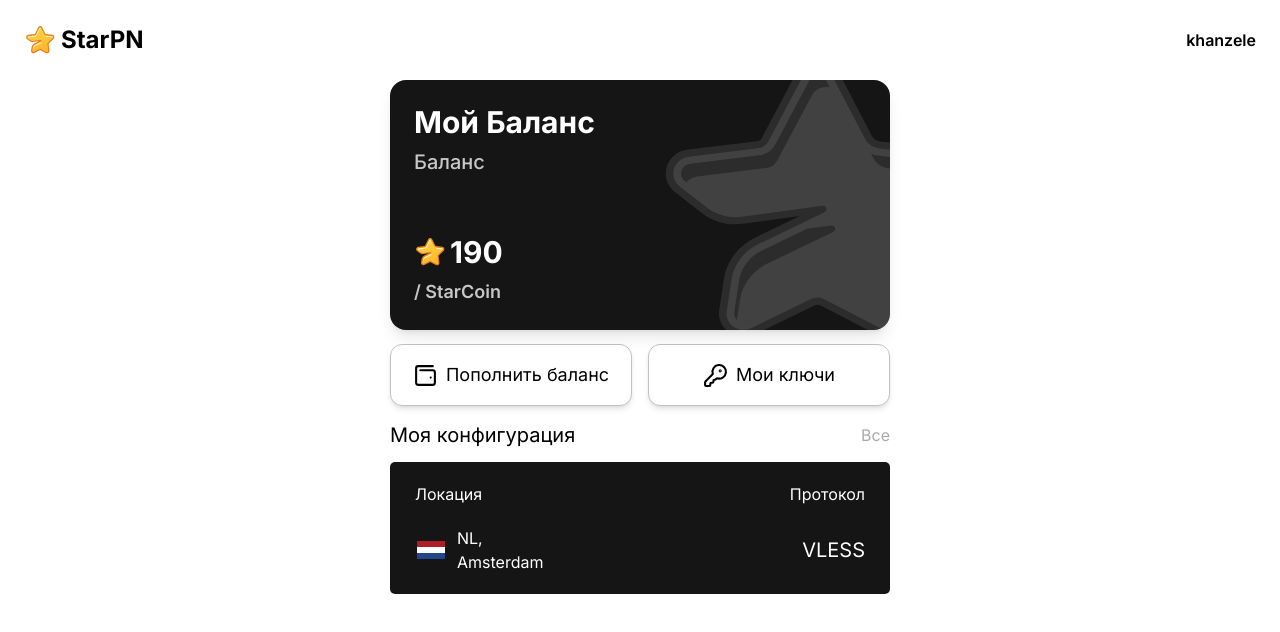
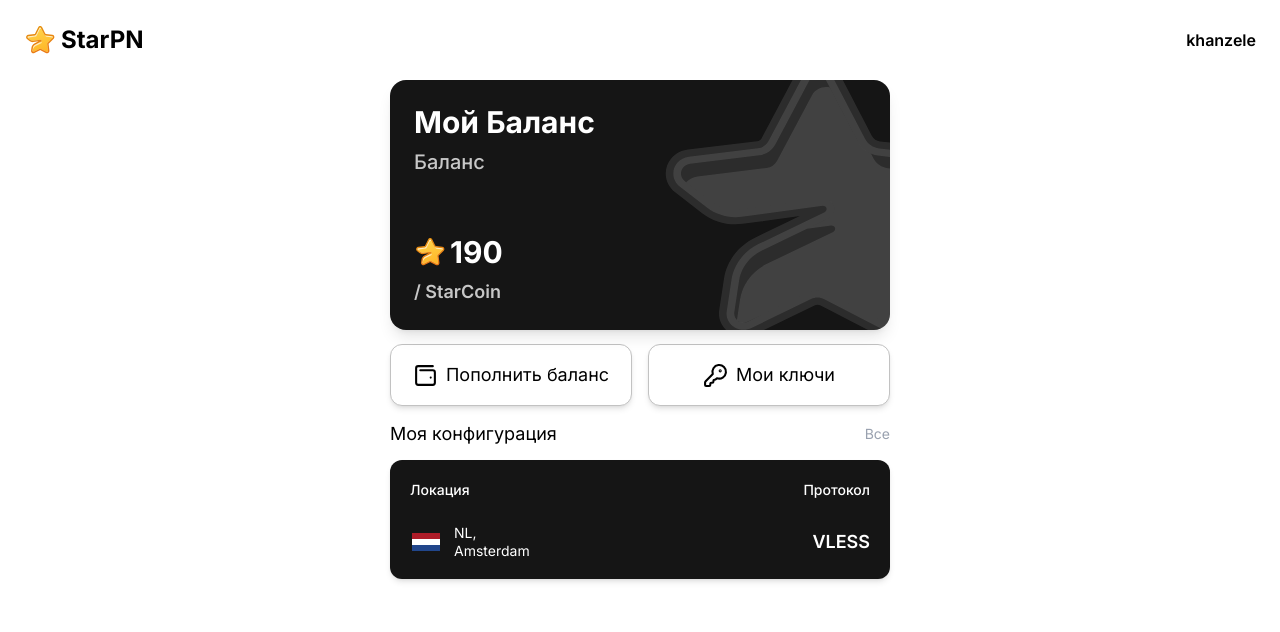
Before and after one commit to khanzele16/StarPN, a Next.js app: page / in a window 1280 px wide. Shown: the top 632 px of the page. Built offline with nearby package versions, Linux system fonts and the light colour scheme.

Commit message:
Fix bugs

```diff
--- a/app/globals.css
+++ b/app/globals.css
@@ -4,7 +4,9 @@
   background: white;
   background-size: 100%;
   background-repeat: no-repeat;
-  min-height: 100vh;
+  min-height: 100%;
+  height: auto;
+  overflow-x: hidden;
   color: #fff;
   font-family: Arial, Helvetica, sans-serif;
 }
--- a/components/Configuration/index.tsx
+++ b/components/Configuration/index.tsx
@@ -1,43 +1,43 @@
-import React from 'react'
-import Netherlands from './free-icon-netherlands-3371849.png'
-import Image from 'next/image'
+import React from "react";
+import Image from "next/image";
+import Netherlands from "@/public/free-icon-netherlands-3371849.png";
+
 export function Configuration() {
   return (
-        <div className='w-full max-w-[500px] flex m-auto flex-col'>
-            <div className='w-full flex justify-between text-black items-center'>
-                <h1 className='text-[#000000] text-[20px]'>Моя конфигурация</h1>
-                <p className='text-[#AAAAAA]'>Все</p>
+    <div className="w-full max-w-[500px] flex flex-col gap-y-3">
+      <div className="flex justify-between items-center">
+        <h1 className="text-[#000000] text-lg">Моя конфигурация</h1>
+        <button className="text-sm text-gray-400 hover:text-gray-300 transition">
+          Все
+        </button>
       </div>
-            <div className="bg-[#151515] rounded-[5px] mt-[12px] py-[20px] relative">
-                <div className='w-full flex justify-between text-black max-w-[450px] m-auto'>
-                    <h1 className='text-[#fff]'>Локация</h1>
-                    <p className='text-[#fff]'>Протокол</p>
+
+      <div className="bg-[#151515] rounded-xl p-5 flex flex-col gap-y-6 shadow-md">
+        <div className="flex justify-between text-white text-sm font-medium">
+          <span>Локация</span>
+          <span>Протокол</span>
         </div>
-                <div className="w-full max-w-[450px] m-auto flex justify-between mt-[20px] items-center">
+
+        <div className="flex justify-between items-center">
           <div className="flex items-center">
-                        <Image src={Netherlands} alt="" />
-                        <p className='ml-[10px] '>NL,<br />Amsterdam</p>
+            <Image
+              src={Netherlands}
+              alt="Netherlands Flag"
+              width={32}
+              height={32}
+              className="rounded-sm"
+            />
+            <p className="ml-3 text-white text-sm leading-tight">
+              NL,
+              <br />
+              Amsterdam
+            </p>
           </div>
-                    <div className="">
-                        <p className='text-[20px] z-10'>VLESS</p>
+          <div>
+            <p className="text-lg font-semibold text-white">VLESS</p>
           </div>
         </div>
-                {/* <svg className='absolute max-w-[100px] top-[15px] right-0' xmlns="http://www.w3.org/2000/svg" width="100%" height="100%" viewBox="0 0 200 200" fill="none">
-                    <g clip-path="url(#clip0_105_560_1745155939808)">
-                        <path fill-rule="evenodd" clip-rule="evenodd" d="M200 100.671L100 0L0 100.671H98.6668L0 200H200L101.333 100.671H200Z" fill="url(#paint0_linear_105_560_1745155939808)" />
-                    </g>
-                    <defs>
-                        <linearGradient id="paint0_linear_105_560_1745155939808" x1="20.5" y1="16" x2="100" y2="200" gradientUnits="userSpaceOnUse">
-                            <stop stop-color="#000000" />
-                            <stop offset="1" stop-color="#4242426f" />
-                        </linearGradient>
-                        <clipPath id="clip0_105_560_1745155939808">
-                            <rect width="200" height="200" fill="white" />
-                        </clipPath>
-                    </defs>
-                </svg> */}
       </div>
-
     </div>
-    )
+  );
 }
--- a/components/Home/index.tsx
+++ b/components/Home/index.tsx
@@ -6,7 +6,7 @@
 
 function Home() {
   return (
-    <div className="w-full gap-y-[14px] max-w-[500px] mx-[20px] flex flex-col justify-center items-center content-center font-[family-name:var(--font-inter)] sm:mx-[100px]">
+    <div className="w-full gap-y-[14px] max-w-[500px] mx-[20px] flex flex-col justify-center items-center content-center font-[family-name:var(--font-inter)] mb-[80px] sm:mx-[100px]">
       <Card />
       <Widgets />
       <Configuration />
```
Also changed, not shown: public/free-icon-netherlands-3371849.png (renamed from components/Configuration/free-icon-netherlands-3371849.png). Lines whose indentation alone changed are shown as unchanged.
